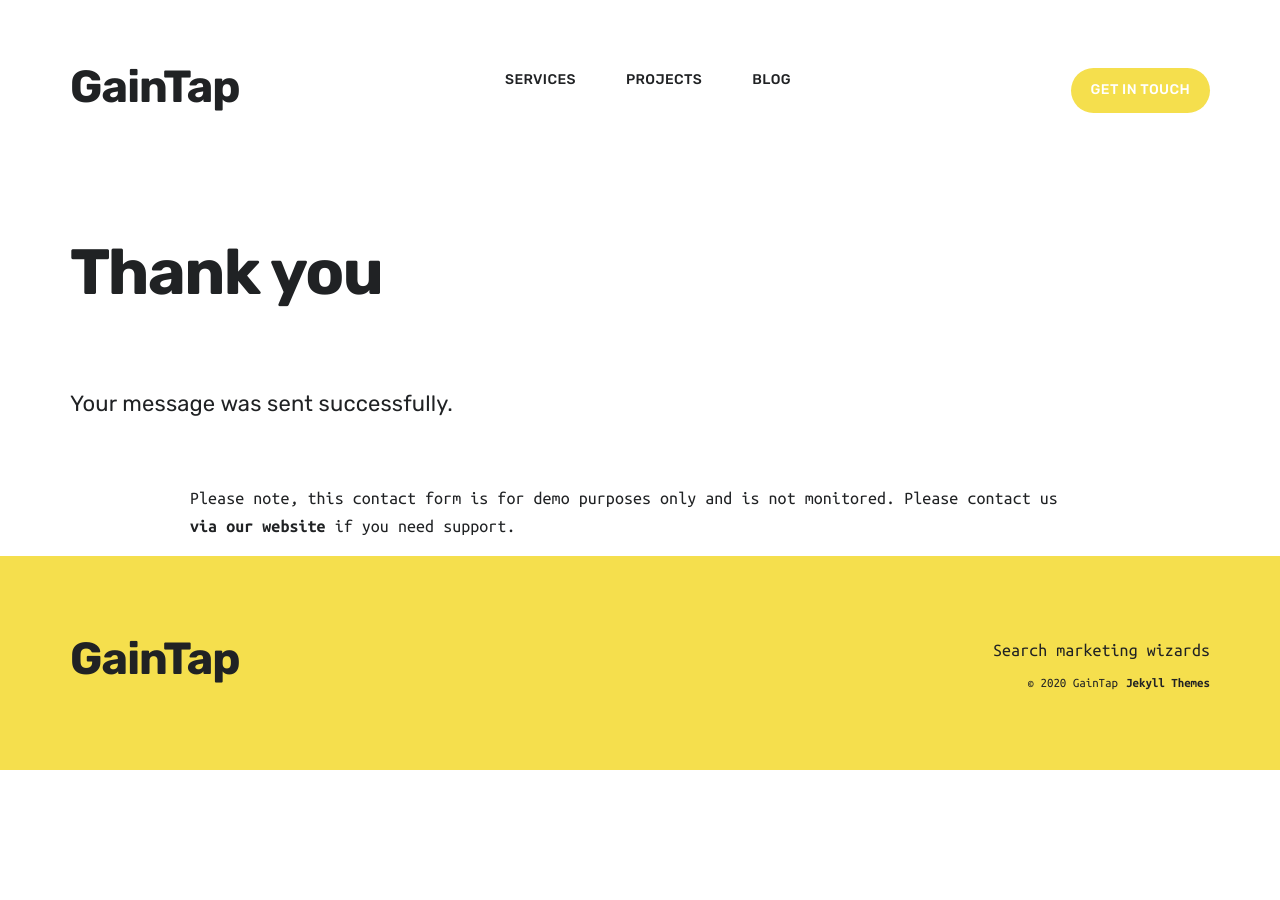
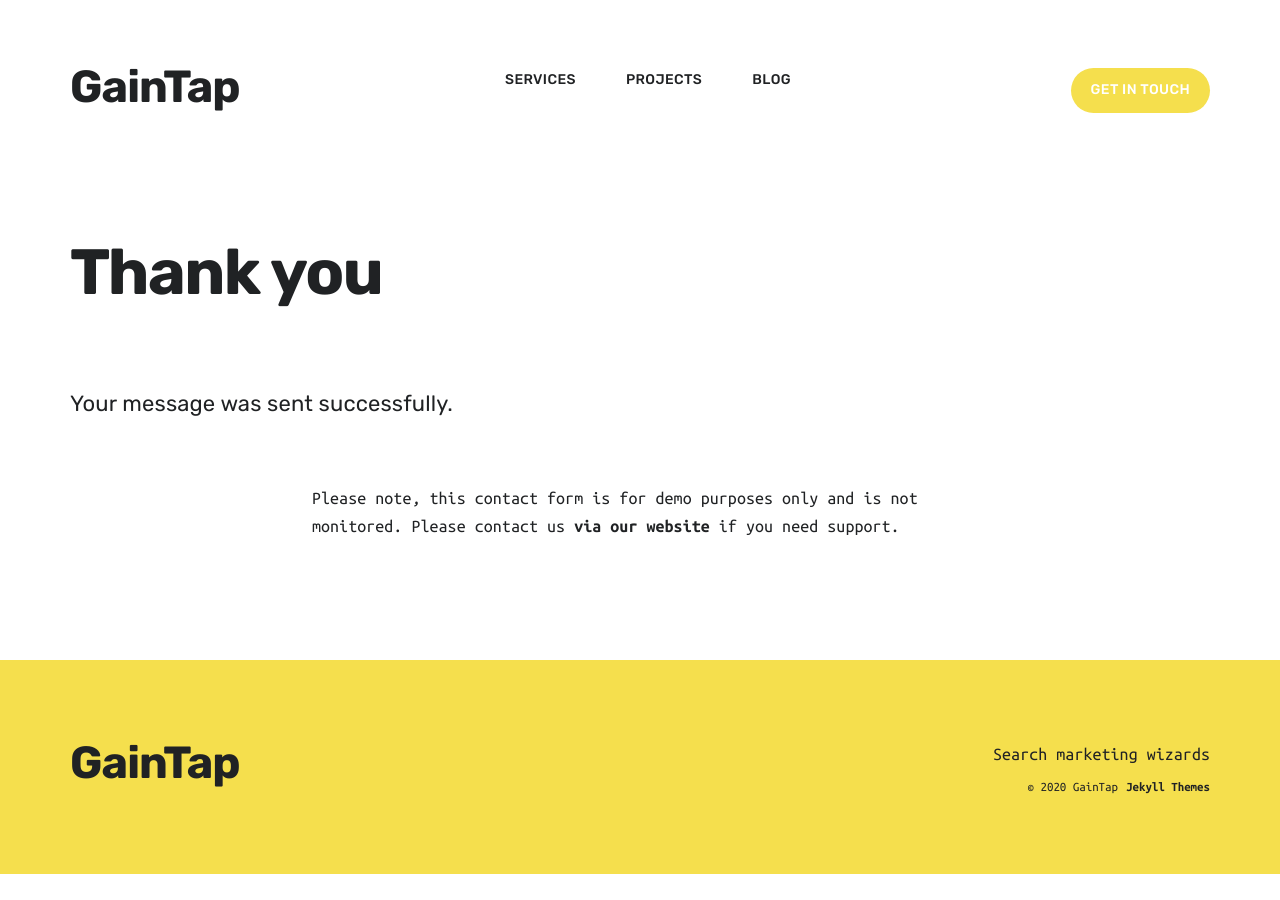
Before and after one commit to gaintap/gaintap.github.io, a Jekyll site: the page built from _pages/thanks.md, in a window 1280 px wide. Built offline with Jekyll 4.4.1, drawn with Linux system fonts in a browser that asks for light colours; nearby versions of some CDN libraries.

Commit message:
Updates to CSS

```diff
--- a/_sass/_pages/_page__post.scss
+++ b/_sass/_pages/_page__post.scss
@@ -30,10 +30,8 @@
   }
 
   .post__content {
-    max-width: 900px;
-    margin-left: auto;
-    margin-right: auto;
-    margin-bottom: 40px;
+    max-width: 656px;
+    margin-bottom: 80px;
     }
 
     p {
--- a/css/style.scss
+++ b/css/style.scss
@@ -11,9 +11,6 @@
 
 // - - - - - - - - - - Variables
 
-.post__content {
-    margin: 0 auto!important;
-}
 
 // Colors
 
@@ -185,3 +182,9 @@
 
 @import "_includes/_section__listing";
 @import "_includes/_section__hero";
+
+// // - - - - - - - - - - Custom styles & overrides
+.post__content {
+    margin-left: auto;
+    margin-right: auto;
+}
```
